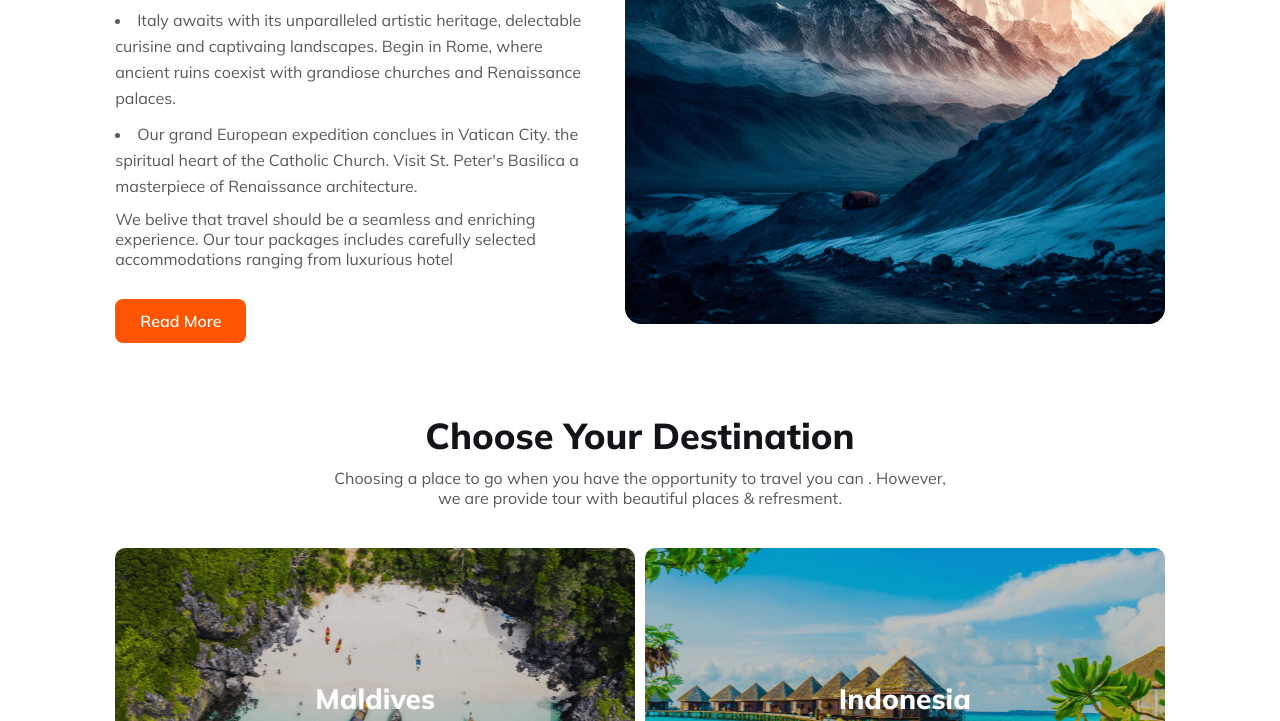
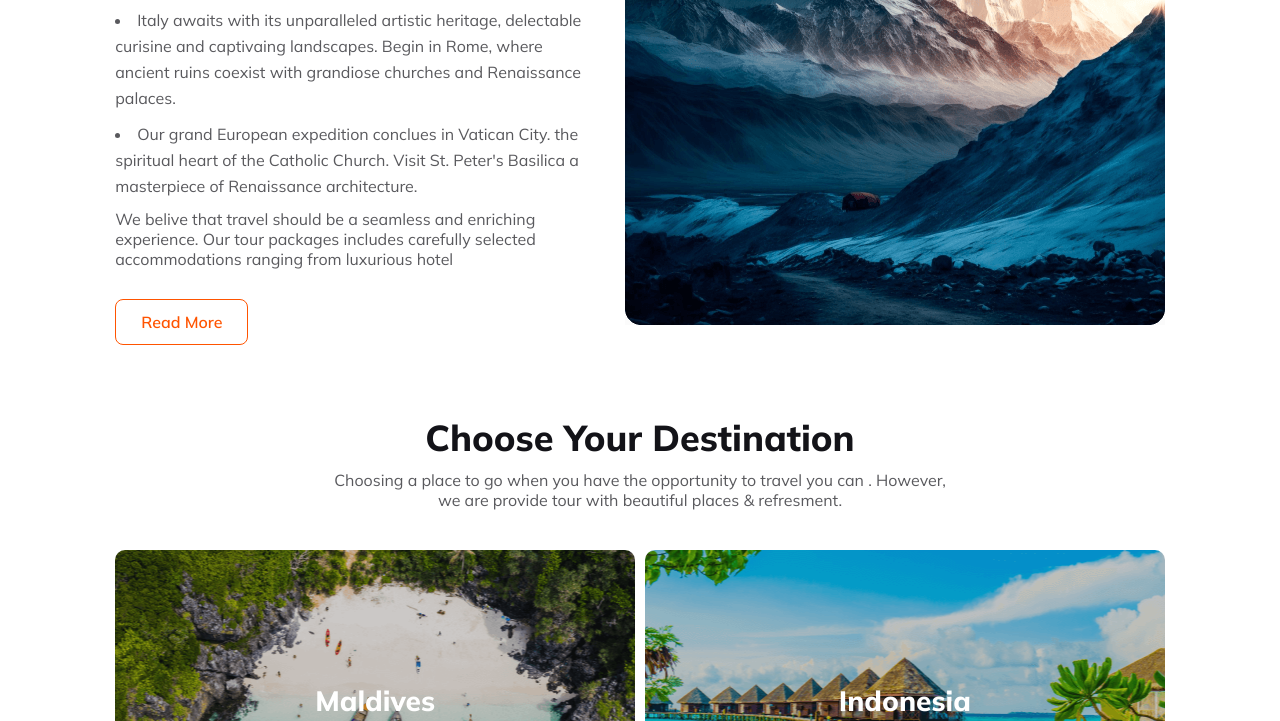
Before and after one commit to MrKhan75/B9A2-GoTrip-Travel-Website, a plain HTML site: page index.html in a window 1280 px wide. In both pictures the pointer is over the button "Read More". Shown: the part 1092-1813 px from the top of the page. Drawn offline with nearby package versions, Linux system fonts and the light colour scheme.

Commit message:
Add Hover Effect in Button

```diff
--- a/styles/style.css
+++ b/styles/style.css
@@ -34,8 +34,13 @@
     border: none;
     padding: 12px 25px;
     margin-top: 20px;
+    transition: all 0.5s 0.1s;
 }
-
+.btn-primary:hover{
+    background: transparent;
+    border: 1px solid #FF5400;
+    color: #FF5400;
+}
 main {
     width: 82%;
     max-width: 1440px;
```
